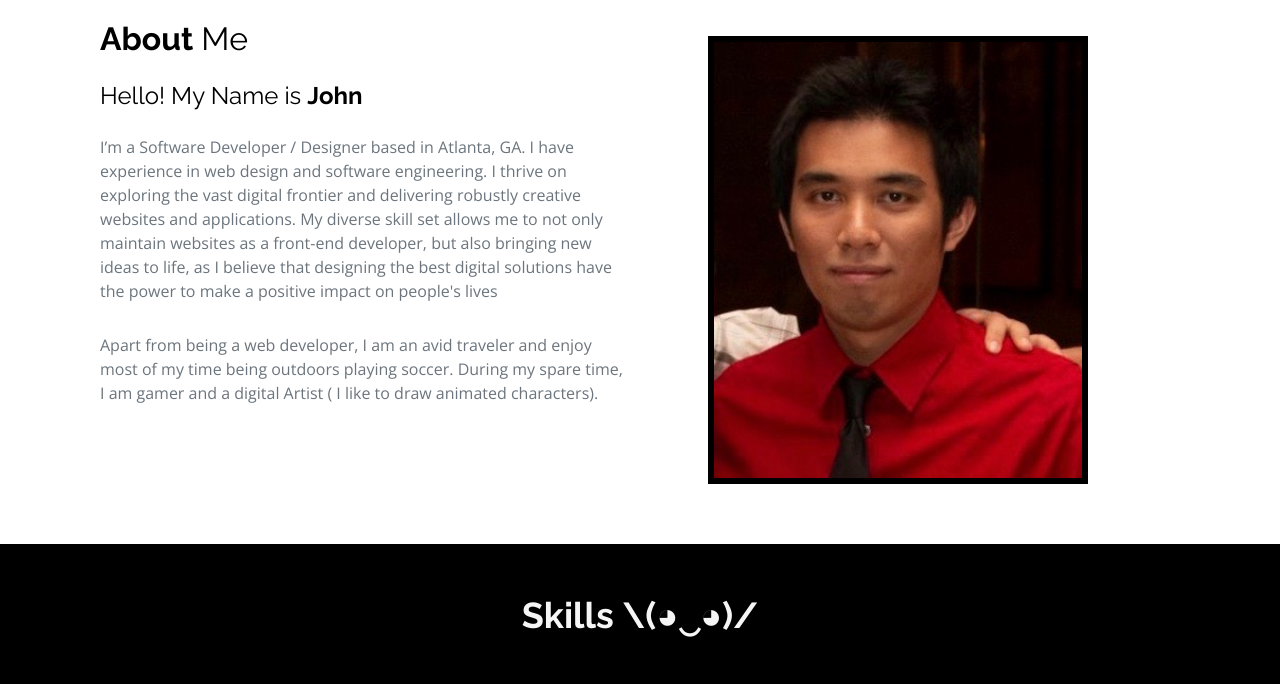
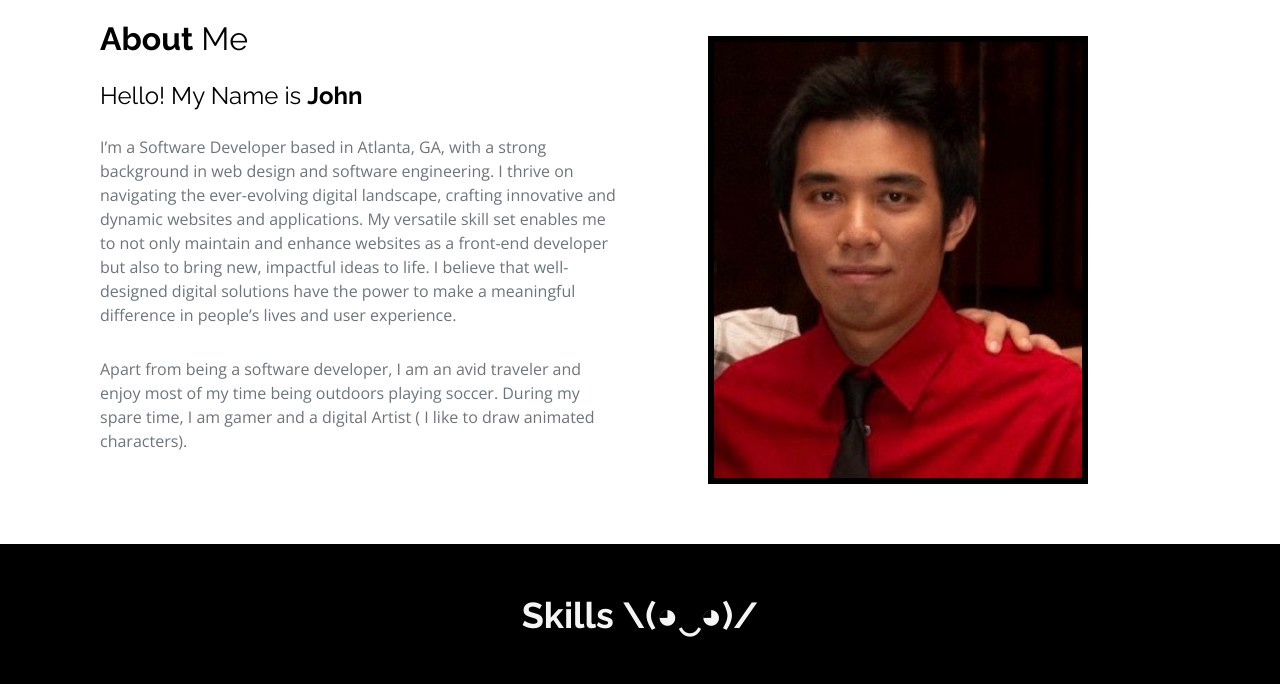
Before and after one commit to Yuzu28/My_Web_Stuff, a plain HTML site: page index.html in a window 1280 px wide. Shown: the part 840-1524 px from the top of the page. Drawn offline with nearby package versions, Linux system fonts and the light colour scheme.

Commit message:
updated 2024 aug

```diff
--- a/index.html
+++ b/index.html
@@ -124,16 +124,14 @@
                     </div>
 
                     <p class="text-muted mt-4">
-                            I’m a Software Developer / Designer based in Atlanta, GA. I have experience in web design and software engineering.
-                            I thrive on exploring the vast digital frontier and delivering robustly creative
-                            websites and applications. My diverse skill set allows me to not only maintain websites
-                            as a front-end developer, but also bringing new ideas to life, as I believe that designing the best digital solutions
-                            have the power to make a positive impact on people's lives
+                        I’m a Software Developer based in Atlanta, GA, with a strong background in web design and software engineering. I thrive on navigating the ever-evolving digital landscape,
+                        crafting innovative and dynamic websites and applications. My versatile skill set enables me to not only maintain and enhance websites
+                        as a front-end developer but also to bring new, impactful ideas to life. I believe that well-designed digital solutions have the power to make a meaningful difference in people’s lives and user experience.
 
                         </p>
 
                         <p class="text-muted mt-2">
-                            Apart from being a web developer, I am an avid traveler and
+                            Apart from being a software developer, I am an avid traveler and
                             enjoy most of my time being outdoors playing soccer. During my spare time, I am gamer and a digital Artist ( I like to draw animated characters).
 
                         </p>
```
Also changed, not shown: 1 other file.
